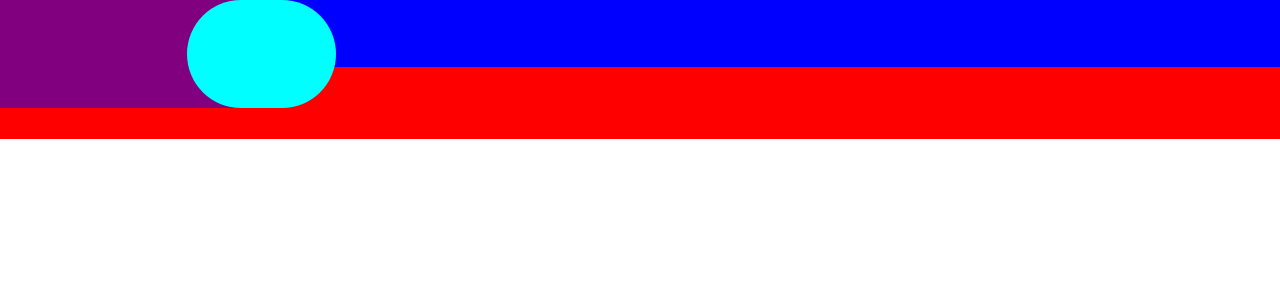
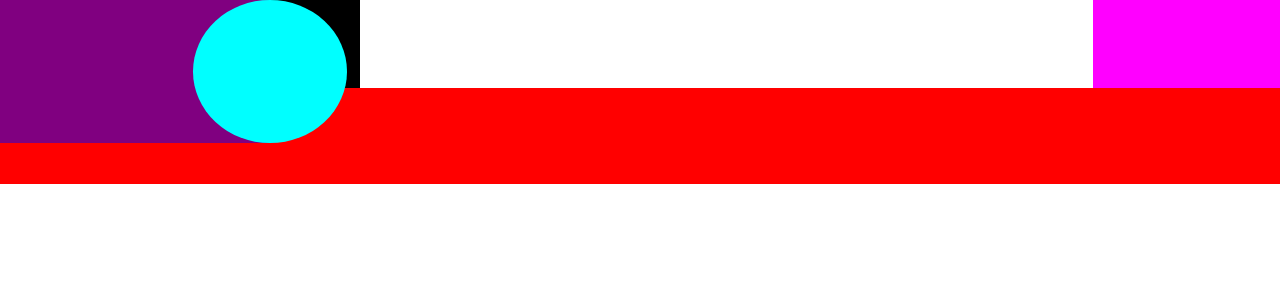
Before and after one commit to Danila267/azsk, a Vue app: page / in a window 1280 px wide. Shown: the top 300 px of the page. Built offline with nearby package versions, Linux system fonts and the light colour scheme.

Commit message:
Changed px in vh and percents, vh in em, changed header scalability

```diff
--- a/src/components/Header.vue
+++ b/src/components/Header.vue
@@ -1,8 +1,16 @@
 <template>
     <nav class="header">
         <div class="header__upper-part">
-            <div class="header__upper-part__logo-block">
-                <div class="header__upper-part__logo-block--circle"></div>
+            <div class="header__upper-part--first">
+                <div class="header__upper-part__logo-block">
+                    <div class="header__upper-part__logo-block--circle"></div>
+                </div>
+            </div>
+            <div class="header__upper-part--second">
+
+            </div>
+            <div class="header__upper-part--third">
+
             </div>
         </div>
     </nav>
@@ -22,31 +30,57 @@ export default {
         margin: 0;
         padding: 0;
         display: flex;
-        height: 138.73px;
+        height: 11.5em;
         background-color: red;
     }
     .header__upper-part {
         width: 100%;
         display: flex;
         position: relative;
+        justify-content: flex-start;
         top: 0;
         background-color: blue;
-        height: 66.75px;
+        height: 48%;
+    }
+    .header__upper-part--first {
+        // min-width: 448.5px;
+        min-width: 22.5em;
+        max-width: 22.5em;
+        // width: 448.5px;
+        background-color: black;
+        position: relative;
+        flex-shrink: 0;
+        flex-grow: 0.1;
+    }
+    .header__upper-part--second {
+        background-color: white;
+        // flex-grow: 0.6;
+        flex-shrink: 3;
+    }
+    .header__upper-part--third {
+        background-color: magenta;
+        // flex-grow: 0.2;
+        flex-shrink: 6;
     }
     .header__upper-part__logo-block {
-        width: 261.7px;
-        height: 108px;
+        width: 75%;
+        flex-shrink: 0;
+        position: absolute;
+        flex-grow: 1;
+        height: 162%;
         background-color: purple;
         position: relative;
         z-index: 500;
     }
     .header__upper-part__logo-block--circle {
-        width: 149.28px;
-        height: 108px;
+        width: 57%;
+        height: 100%;
+        flex-shrink: 0;
+        flex-grow: 1;
         background-color: aqua;
         position: absolute;
-        right: -74.65px;
-        border-radius: 100px;
+        right: -28.5%;
+        border-radius: 100%;
         z-index: 300;
     }
 </style>
```
